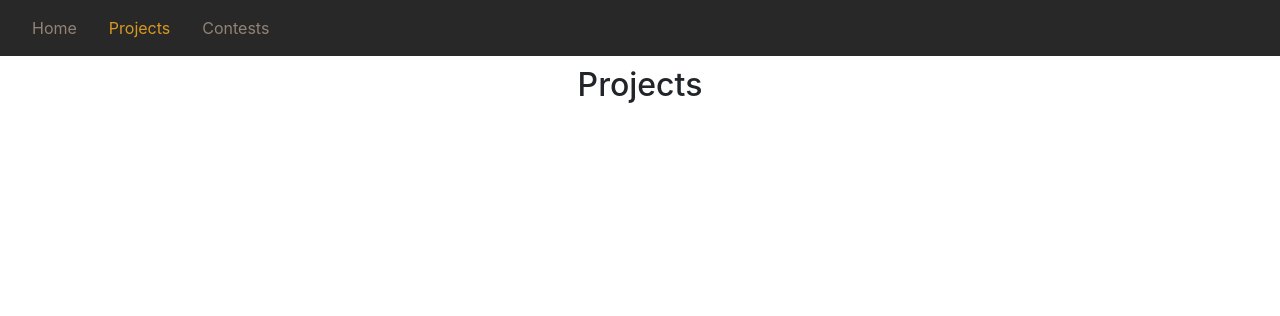
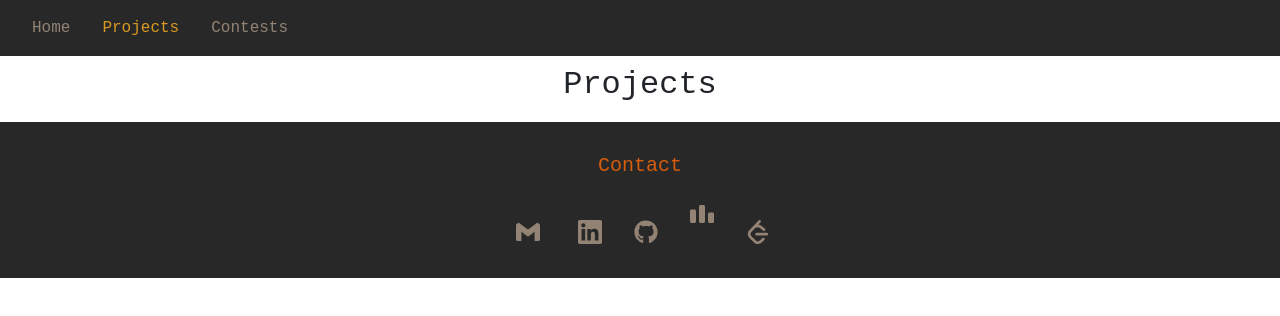
Before and after one commit to POPSICKLES/personal-website, a React (Create React App) app in the folder client/: page /projects in a window 1280 px wide. Shown: the top 316 px of the page. Built offline with nearby package versions, Linux system fonts and the light colour scheme; no server answers.

Commit message:
added footer

```diff
--- a/client/package.json
+++ b/client/package.json
@@ -12,6 +12,7 @@
     "react": "^17.0.2",
     "react-bootstrap": "^1.6.1",
     "react-dom": "^17.0.2",
+    "react-icons": "^4.2.0",
     "react-router-dom": "^5.2.0",
     "react-scripts": "^4.0.3",
     "web-vitals": "^1.1.2"
--- a/client/src/App.js
+++ b/client/src/App.js
@@ -6,6 +6,7 @@ import Navbar from './components/Navbar.js'
 import Home from './components/Home.js'
 import Projects from './components/Projects.js'
 import Contests from './components/Contests.js'
+import Footer from './components/Footer.js'
 import './css/App.css';
 import 'bootstrap/dist/css/bootstrap.min.css'
 import 'dotenv'
@@ -25,6 +26,7 @@ const App = () => {
           <Contests />
         </Route>
       </Switch>
+      <Footer/>
     </div>
   );
 }
--- /dev/null
+++ b/client/src/components/Footer.js
@@ -0,0 +1,38 @@
+import React from 'react'
+import { FaGithub } from 'react-icons/fa'
+import { SiGmail, SiLinkedin, SiCodeforces, SiLeetcode } from 'react-icons/si'
+import '../css/Footer.css'
+
+const Footer = (props) => {
+  return (
+    <div className='footer'>
+      <div className='contact'>
+        <span id='contact-heading'><h5>Contact</h5></span>
+        <div className='wrapper'>
+            <button className='icon clickable'>
+              <SiGmail />
+              <div className='tooltiptext'>steven.fong@stonybrook.edu</div>
+            </button>
+            <a className='icon' href='https://www.linkedin.com/in/steven-fong-73803b193/'>
+              <SiLinkedin/>
+              <div className='tooltiptext'>LinkedIn</div>
+            </a>
+            <a className='icon' href='https://github.com/POPSICKLES'>
+              <FaGithub />
+              <div className='tooltiptext'>Github</div>
+            </a>
+            <a className='icon' href='https://codeforces.com/profile/popsickles'>
+              <SiCodeforces />
+              <br/>
+              <div className='tooltiptext'>Codeforces</div>
+            </a>
+            <a className='icon' href='https://leetcode.com/popsickles'>
+              <SiLeetcode />
+              <div className='tooltiptext'>Leetcode</div>
+            </a>
+        </div>
+      </div>
+    </div >
+  );
+}
+export default Footer;
--- a/client/src/components/Home.js
+++ b/client/src/components/Home.js
@@ -8,16 +8,38 @@ class Home extends React.Component {
       <div className='home-container'>
         <div className='home-banner'>
           <Image
-          src='https://media-exp1.licdn.com/dms/image/C4D03AQH6vamIy_CfoQ/profile-displayphoto-shrink_200_200/0/1583332097061?e=1631145600&v=beta&t=Ebdthp2fWFp68Fm3Gx08gkS7lhMPLIdpQ1aStg77YI4'
-          roundedCircle className='me'/>
+            src='https://media-exp1.licdn.com/dms/image/C4D03AQH6vamIy_CfoQ/profile-displayphoto-shrink_200_200/0/1583332097061?e=1631145600&v=beta&t=Ebdthp2fWFp68Fm3Gx08gkS7lhMPLIdpQ1aStg77YI4'
+            roundedCircle
+            className='me' />
+          <hr />
           <div className='home-banner-text'>
-            <h1>
-              Hey, I'm<br />
-              Steven Fong<br />
-            </h1>
+            <p>
+              <span className='green'>Hey, </span>
+              <span className='grey'>I'm</span>
+              <br />
+              <span className='yellow'>Steven Fong</span>
+            </p>
           </div>
         </div>
-        <div className='home-info'>
+        <div>
+          Welcome to my website!
+        </div>
+        <div className='about'>
+          <p>
+            <span className='orange about-tag'>About Me:</span>
+            <br />
+            <span className='grey about-content'>
+              I'm an undergraduate student at Stony Brook University majoring in Computer science.
+              My main field of interest is in machine learning (mainly computer vision,
+              but recently I have also taken a liking to NLP),
+              artificial intelligence, and its applications. Outside of university,
+              I'm constantly trying to learn new things like Reactjs and android
+              development.
+              As for my other non developer hobbies,
+              I am also extremely invested in competitive programming (my goal is to reach at least grandmaster on Codeforces),
+              and discovering new music.
+              </span>
+          </p>
         </div>
       </div>
     );
--- a/client/src/components/Projects.js
+++ b/client/src/components/Projects.js
@@ -36,7 +36,7 @@ class Projects extends React.Component {
             <Card.Title>{proj.name}</Card.Title>
             <Card.Subtitle className="mb-2 text-muted">Updated: {proj.updated_at.substring(0, 10)}</Card.Subtitle>
             <Card.Text>{proj.description}</Card.Text>
-            <Card.Link href={proj.git_url}>Github Url</Card.Link>
+            <Card.Link href={proj.html_url}>Github Url</Card.Link>
           </Card.Body>
         </Card>
       </div>
--- a/client/src/css/App.css
+++ b/client/src/css/App.css
@@ -2,6 +2,7 @@
   width: 100%;
   height: 100%;
   text-align: center;
+  font-family: 'Courier New', Courier, monospace;
 }
 
 .App-logo {
--- /dev/null
+++ b/client/src/css/Footer.css
@@ -0,0 +1,60 @@
+.footer {
+    font-family:'Courier New', Courier, monospace;
+    width: 100%;
+    height: auto;
+    position: absolute;
+    background-color:#282828;
+    margin-top: 0rem;
+    margin-bottom: 0rem;
+    padding-top: 0rem;
+}
+.contact {
+    width: 100%;
+    height: auto;
+    margin-top: 2rem;
+}
+
+#contact-heading  {
+    color: #d65d0e;
+}
+
+.wrapper {
+    display:inline-flex;
+}
+
+.clickable {
+    background-color: #282828;
+    background: #282828;
+    border: none;
+}
+
+.wrapper .icon {
+    font-size: 1.5rem;
+    color: #928374;
+    margin: 1rem;
+    display: flex;
+    flex-direction: column;
+    align-items: center;
+    justify-content: center;
+}
+
+.icon:hover {
+    color:#d79921;
+}
+
+.tooltiptext {
+  font-size: .75rem;
+  visibility: hidden;
+  height: auto;
+  width: auto;
+  background-color: #282828;
+  color: #928374;
+  text-align: center;
+  position: absolute;
+  bottom: 0%;
+  z-index: 3;
+}
+
+.icon:hover .tooltiptext {
+  visibility: visible;
+}
--- a/client/src/css/Home.css
+++ b/client/src/css/Home.css
@@ -1,24 +1,3 @@
-video {
-    object-fit: cover;
-    height: 100%;
-    width: 100%;
-    top: 0px;
-    left: 0px;
-    position: absolute;
-    z-index: -1;
-}
-
-hr {
-    width: 70%;
-    height: 6px;
-    margin-left: auto;
-    margin-right: auto;
-    margin-top: 10rem;
-    margin-bottom: 10rem;
-    border: 0;
-    background: lavenderblush
-}
-
 .home-container {
     height: 100%;
     width: 100%;
@@ -27,11 +6,29 @@ hr {
     align-items: center;
     object-fit: contain;
     background: #282828;
+    margin-bottom: 0rem;
+}
+
+.home-banner hr {
+    width: 100%;
+    height: 0.25rem;
+    margin-left: auto;
+    margin-right: auto;
+    margin-top: 1rem;
+    margin-bottom: 1rem;
+    border: 0;
+    background: #3c3836;
+}
+
+.me {
+    margin-top: 4rem;
+    max-width: 50%;
+    height: auto;
 }
 
 .home-banner {
     height: 75%;
-    width: 100%;
+    width: 50%;
     display: flex;
     flex-direction:column;
     align-items: center;
@@ -40,14 +37,15 @@ hr {
     position:relative;
 }
 
-.home-banner h1{
-    display: flex;
+.home-banner-text p {
+    display: inline-block;
     flex-direction:column;
     flex-wrap: nowrap;
     height: 100%;
     width: 100%;
-    font-size: 6em;
-    color: gray;
+    font-size: 4rem;
+    color: #cc241d;
+    font-style: italic;
 }
 
 .home-banner-text{
@@ -61,30 +59,43 @@ hr {
     position:relative;
 }
 
-.home-info {
-    height:100%;
-    width:100%;
+.about {
+    height: 100%;
+    width: 50%;
     display: flex;
     flex-direction: column;
-    justify-content: center;
-    align-items: center;
+    align-items: left;
+    justify-content: left;
+    margin-top: 10rem;
 }
 
-.home-info h2{
-    height: 100%;
-    width: 50%;
-    font-size:2rem;
-    color:black;
+.about p {
     text-align: left;
-    justify-content:left;
 }
 
-img {
-    max-width: 50%;
-    height: auto;
+.about-tag {
+    font-size: 2rem;
 }
-.me {
-    margin-top: 4em;
-    max-width: 15%;
-    height: auto;
+
+.about-content {
+    font-size: 1rem;
+    justify-content: center;
 }
+
+.orange {
+    color: #d65d0e;
+}
+.red {
+    color: #cc241d;
+}
+.green{
+    color: #98971a;
+}
+
+.grey{
+    color: #928374;
+}
+
+.yellow {
+    color: #d79921;
+}
--- a/client/src/css/Navbar.css
+++ b/client/src/css/Navbar.css
@@ -29,5 +29,6 @@
 }
 
 .navbar ul li {
+    font-family:'Courier New', Courier, monospace;
     display: inline-block;
 }
--- a/client/src/css/index.css
+++ b/client/src/css/index.css
@@ -1,6 +1,6 @@
 body {
   height:100%;
-  margin: 0;
+  margin: 0rem;
   font-family: -apple-system, BlinkMacSystemFont, 'Segoe UI', 'Roboto', 'Oxygen',
     'Ubuntu', 'Cantarell', 'Fira Sans', 'Droid Sans', 'Helvetica Neue',
     sans-serif;
--- a/client/src/css/projects.css
+++ b/client/src/css/projects.css
@@ -1,10 +1,10 @@
 .projects-header{
-    width: 75%;
+    width: 50%;
     padding: 10px 10px 10px 10px;
     margin:auto;
 }
 .projects-list {
-    width: 75%;
+    width: 50%;
     height: 100%;
     display:flex;
     flex-direction: row;
```
Also changed, not shown: 1 other file (tests, documents, lock files or other folders).
